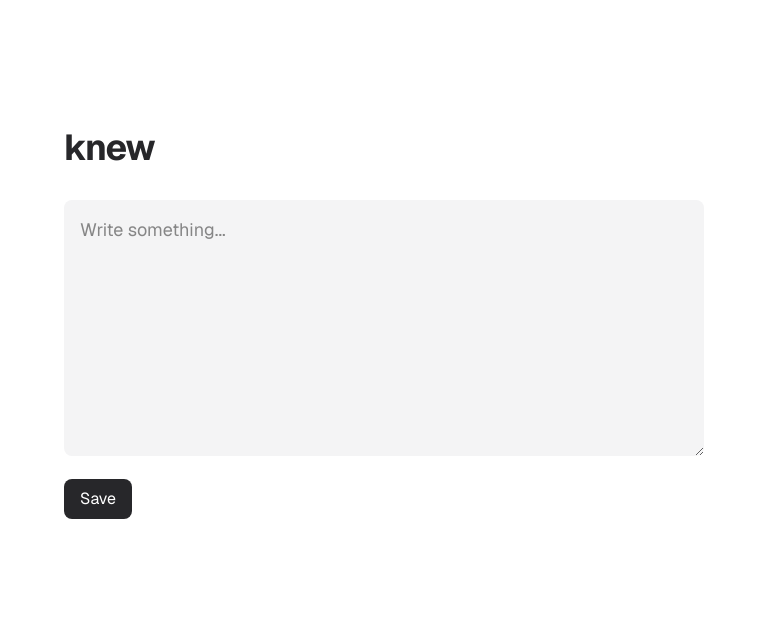
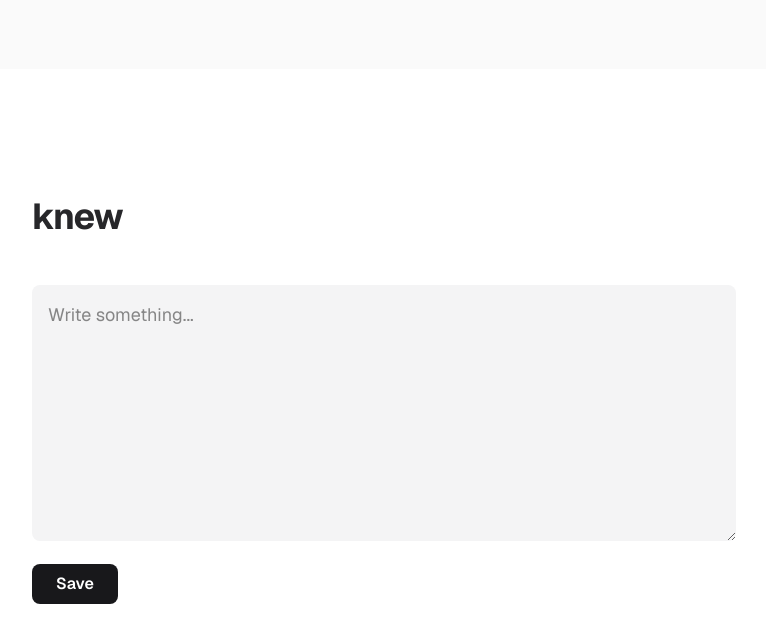
Before and after one commit to PRABHAT1SHUKLA/construct, a Next.js app: page / in a window 1280 px wide. Shown: the top 642 px of the page, without its empty margins (256-1022 px from the left). Built offline with nearby package versions, Linux system fonts and the light colour scheme.

Commit message:
visual polish

```diff
--- a/src/app/page.tsx
+++ b/src/app/page.tsx
@@ -7,19 +7,19 @@ export default function Home() {
 
   return (
     <div className="flex min-h-screen items-center justify-center bg-zinc-50 font-sans dark:bg-black">
-      <main className="flex min-h-screen w-full max-w-3xl flex-col items-center py-32 px-16 bg-white dark:bg-black sm:items-start">
+      <main className="flex w-full max-w-3xl flex-col items-start py-16 px-8 bg-white dark:bg-black sm:py-32">
         <h1 className="text-4xl font-bold tracking-tight text-zinc-800 dark:text-zinc-100">
           knew
         </h1>
 
-        <div className="mt-8 w-full">
+        <div className="mt-12 w-full">
           <textarea
-            className="w-full h-64 p-4 text-lg bg-zinc-100 dark:bg-zinc-900 rounded-lg focus:ring-2 focus:ring-zinc-400 focus:outline-none"
+            className="w-full h-64 p-4 text-lg bg-zinc-100 dark:bg-zinc-900 rounded-lg focus:ring-2 focus:ring-zinc-400 focus:outline-none transition-colors"
             placeholder="Write something..."
             value={note}
             onChange={(e) => setNote(e.target.value)}
           />
-          <button className="mt-4 px-4 py-2 bg-zinc-800 text-white rounded-lg hover:bg-zinc-700">
+          <button className="mt-4 px-6 py-2 bg-zinc-900 text-white rounded-lg font-semibold hover:bg-zinc-700 transition-colors">
             Save
           </button>
         </div>
```
